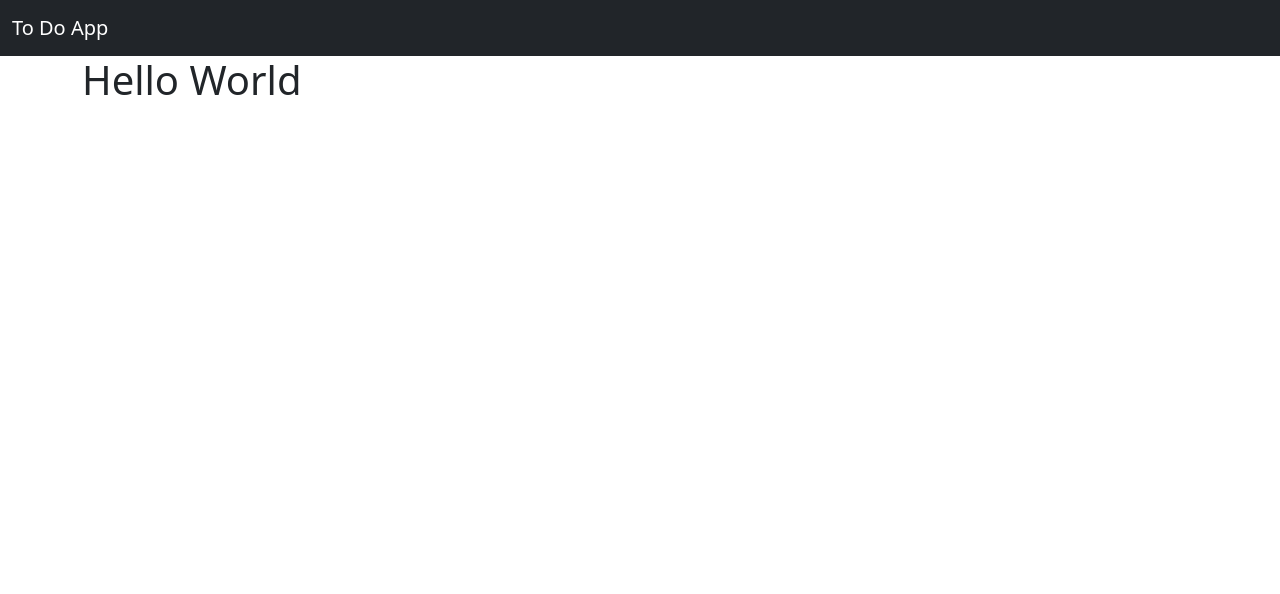
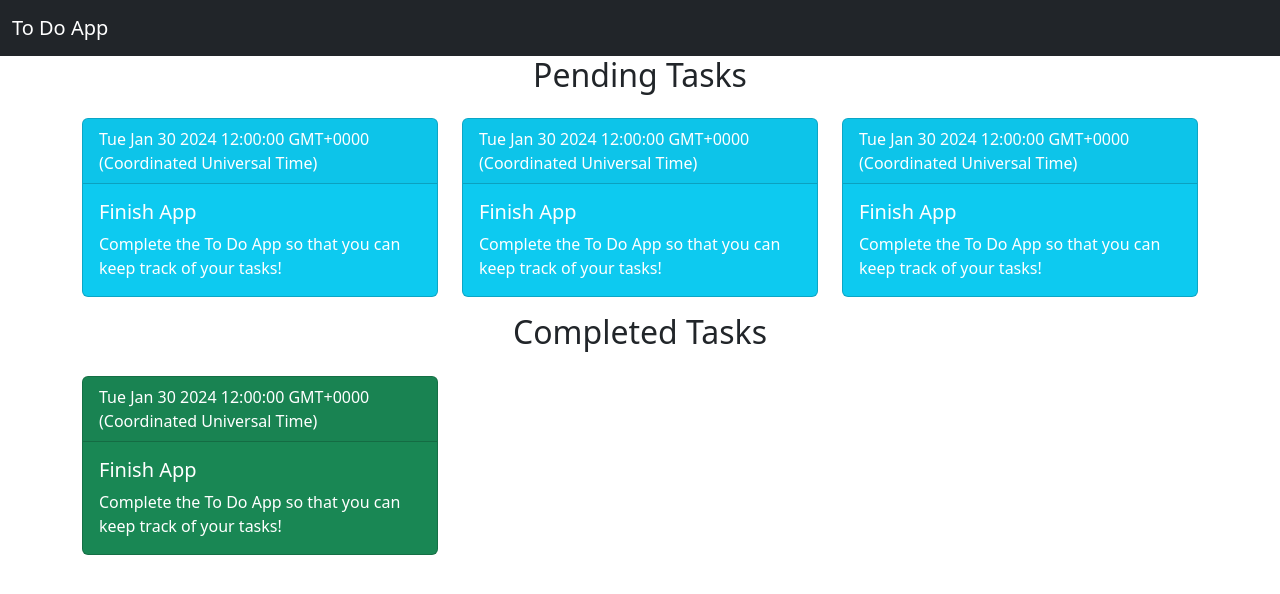
Before and after one commit to bstanton773/kekambas-137_to_do_app, a React (Vite) app: page / in a window 1280 px wide. Shown: the top 594 px of the page. Built offline with nearby package versions, Linux system fonts and the light colour scheme.

Commit message:
Add ToDo with TaskDisplay

```diff
--- a/src/App.tsx
+++ b/src/App.tsx
@@ -1,5 +1,6 @@
-import Container from 'react-bootstrap/Container'
+import Container from 'react-bootstrap/Container';
 import Navigation from './components/Navigation';
+import ToDo from './views/ToDo';
 
 
 export default function App() {
@@ -7,7 +8,7 @@ export default function App() {
         <>
             <Navigation />
             <Container>
-                <h1>Hello World</h1>
+                <ToDo />
             </Container>
         </>
     )
--- /dev/null
+++ b/src/components/TaskCard.tsx
@@ -0,0 +1,31 @@
+import Card from 'react-bootstrap/Card';
+import Col from 'react-bootstrap/Col';
+
+
+type Task = {
+    id: number,
+    name: string,
+    description: string,
+    dateCreated: Date,
+    completed: boolean,
+    dueDate?: Date
+}
+
+type TaskCardProps = {
+    task: Task
+}
+
+
+export default function TaskCard({ task }: TaskCardProps) {
+    return (
+        <Col xs={12} md={6} lg={4}>
+            <Card bg={task.completed ? "success" : "info"} text="white" className='my-3'>
+                <Card.Header>{task.dateCreated.toString()}</Card.Header>
+                <Card.Body>
+                    <Card.Title>{task.name}</Card.Title>
+                    <Card.Text>{task.description}</Card.Text>
+                </Card.Body>
+            </Card>
+        </Col>
+    )
+}
--- /dev/null
+++ b/src/components/TaskDisplay.tsx
@@ -0,0 +1,38 @@
+import Col from 'react-bootstrap/Col';
+import Row from 'react-bootstrap/Row';
+import TaskCard from './TaskCard';
+
+
+type Task = {
+    id: number,
+    name: string,
+    description: string,
+    dateCreated: Date,
+    completed: boolean,
+    dueDate?: Date
+}
+
+type TaskDisplayProps = {
+    tasks: Task[]
+}
+
+export default function TaskDisplay({ tasks }: TaskDisplayProps) {
+    const completedTasks = tasks.filter( t => t.completed);
+    const pendingTasks = tasks.filter(t => !t.completed);
+    return (
+        <>
+            <Row>
+                <Col xs={12}>
+                    <h2 className='text-center'>Pending Tasks</h2>
+                </Col>
+                {pendingTasks.map( t => <TaskCard task={t} key={t.id} /> )}
+            </Row>
+            <Row>
+                <Col xs={12}>
+                    <h2 className='text-center'>Completed Tasks</h2>
+                </Col>
+                {completedTasks.map( t => <TaskCard task={t} key={t.id} /> )}
+            </Row>
+        </>
+    )
+}
--- /dev/null
+++ b/src/views/ToDo.tsx
@@ -0,0 +1,54 @@
+import TaskDisplay from '../components/TaskDisplay'
+
+
+type Task = {
+    id: number,
+    name: string,
+    description: string,
+    dateCreated: Date,
+    completed: boolean,
+    dueDate?: Date
+}
+
+type Props = {}
+
+export default function ToDo({}: Props) {
+    const tasks: Task[] = [
+        {
+            id: 1,
+            name: 'Finish App',
+            dateCreated: new Date('2024-01-30T12:00:00Z'),
+            completed: false,
+            dueDate: new Date('2024-01-31T12:00:00Z'),
+            description: 'Complete the To Do App so that you can keep track of your tasks!',
+        },
+        {
+            id: 2,
+            name: 'Finish App',
+            dateCreated: new Date('2024-01-30T12:00:00Z'),
+            completed: false,
+            dueDate: new Date('2024-01-31T12:00:00Z'),
+            description: 'Complete the To Do App so that you can keep track of your tasks!',
+        },
+        {
+            id: 3,
+            name: 'Finish App',
+            dateCreated: new Date('2024-01-30T12:00:00Z'),
+            completed: true,
+            dueDate: new Date('2024-01-31T12:00:00Z'),
+            description: 'Complete the To Do App so that you can keep track of your tasks!',
+        },
+        {
+            id: 4,
+            name: 'Finish App',
+            dateCreated: new Date('2024-01-30T12:00:00Z'),
+            completed: false,
+            description: 'Complete the To Do App so that you can keep track of your tasks!',
+        },
+    ]
+    return (
+        <>
+            <TaskDisplay tasks={tasks} />
+        </>
+    )
+}
```
Also changed, not shown: tsconfig.json (indentation only).
